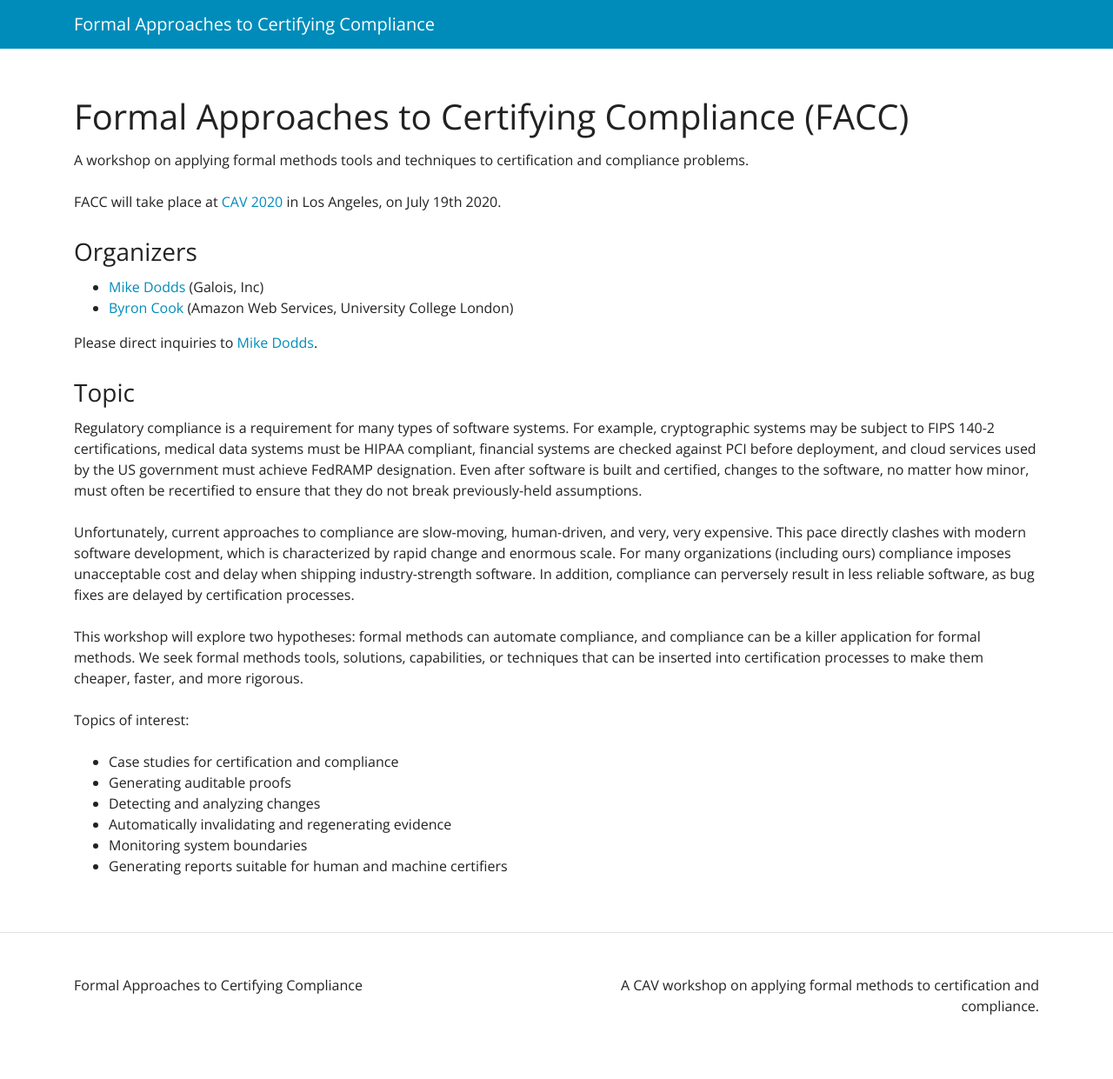
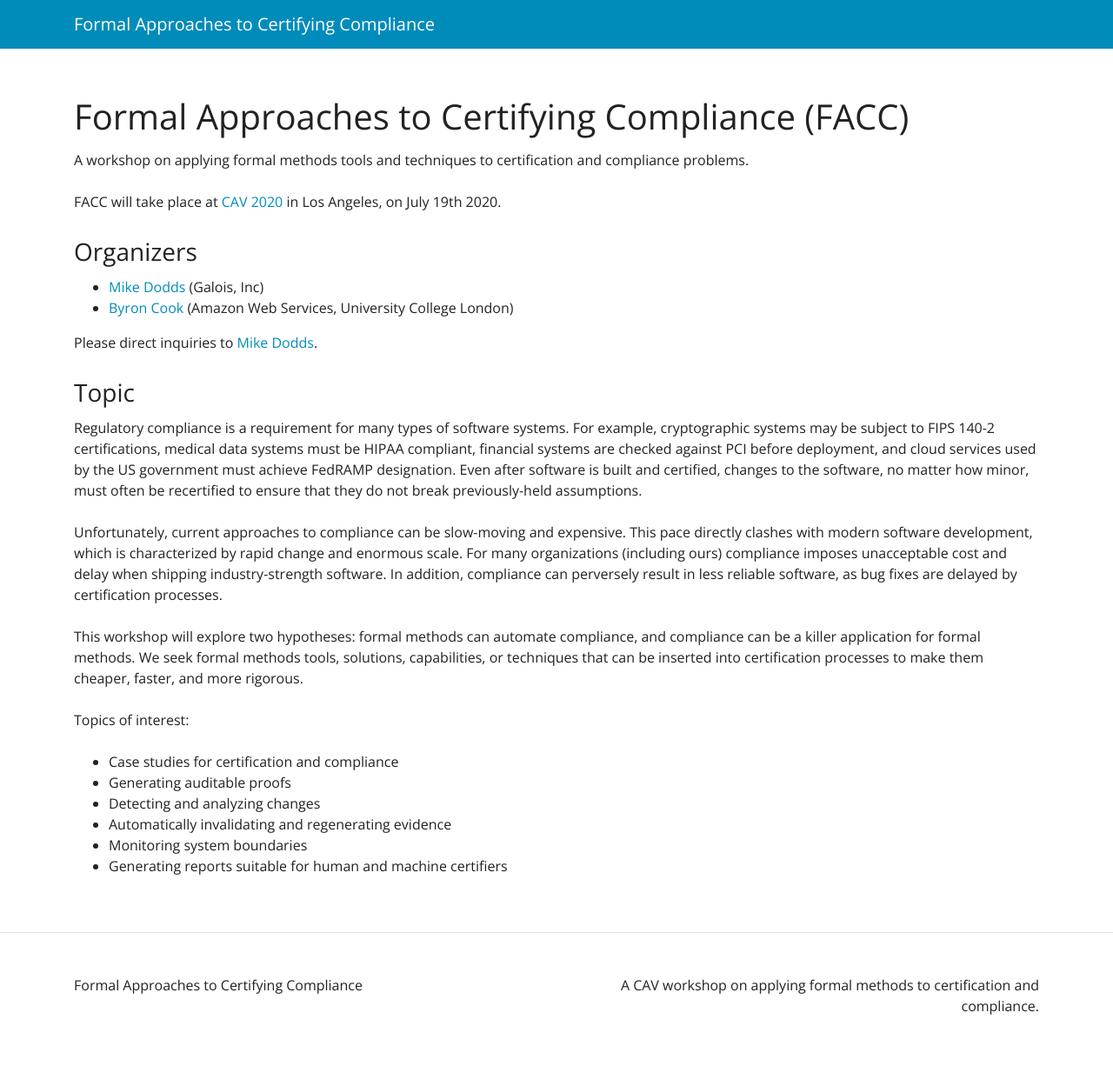
Before and after one commit to facc-workshop-2020/facc-workshop-2021.github.io, a Jekyll site: the page built from index.md, in a window 1280 px wide. Shown: the whole page at 87% size. Built offline with Jekyll 4.4.1, drawn with Linux system fonts in a browser that asks for light colours.

Commit message:
Update index.md

```diff
--- a/index.md
+++ b/index.md
@@ -19,7 +19,7 @@ Please direct inquiries to [Mike Dodds](mailto:miked@galois.com).
 
 Regulatory compliance is a requirement for many types of software systems. For example, cryptographic systems may be subject to FIPS 140-2 certifications, medical data systems must be HIPAA compliant, financial systems are checked against PCI before deployment, and cloud services used by the US government must achieve FedRAMP designation. Even after software is built and certified, changes to the software, no matter how minor, must often be recertified to ensure that they do not break previously-held assumptions.
 
-Unfortunately, current approaches to compliance are slow-moving, human-driven, and very, very expensive. This pace directly clashes with modern software development, which is characterized by rapid change and enormous scale. For many organizations (including ours) compliance imposes unacceptable cost and delay when shipping industry-strength software. In addition, compliance can perversely result in less reliable software, as bug fixes are delayed by certification processes.
+Unfortunately, current approaches to compliance can be slow-moving and expensive. This pace directly clashes with modern software development, which is characterized by rapid change and enormous scale. For many organizations (including ours) compliance imposes unacceptable cost and delay when shipping industry-strength software. In addition, compliance can perversely result in less reliable software, as bug fixes are delayed by certification processes.
 
 This workshop will explore two hypotheses: formal methods can automate compliance, and compliance can be a killer application for formal methods. We seek formal methods tools, solutions, capabilities, or techniques that can be inserted into certification processes to make them cheaper, faster, and more rigorous.
 
```
